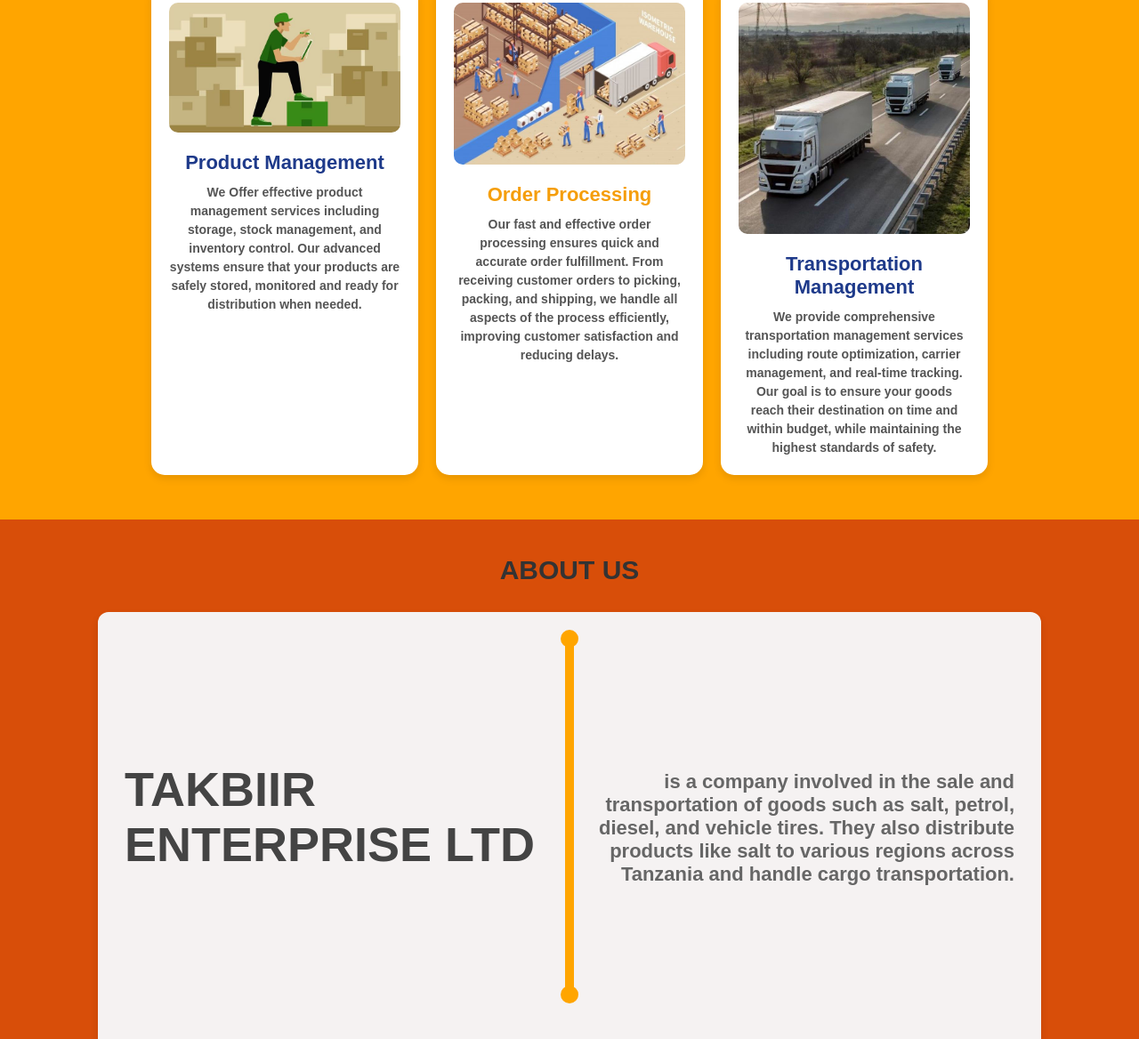
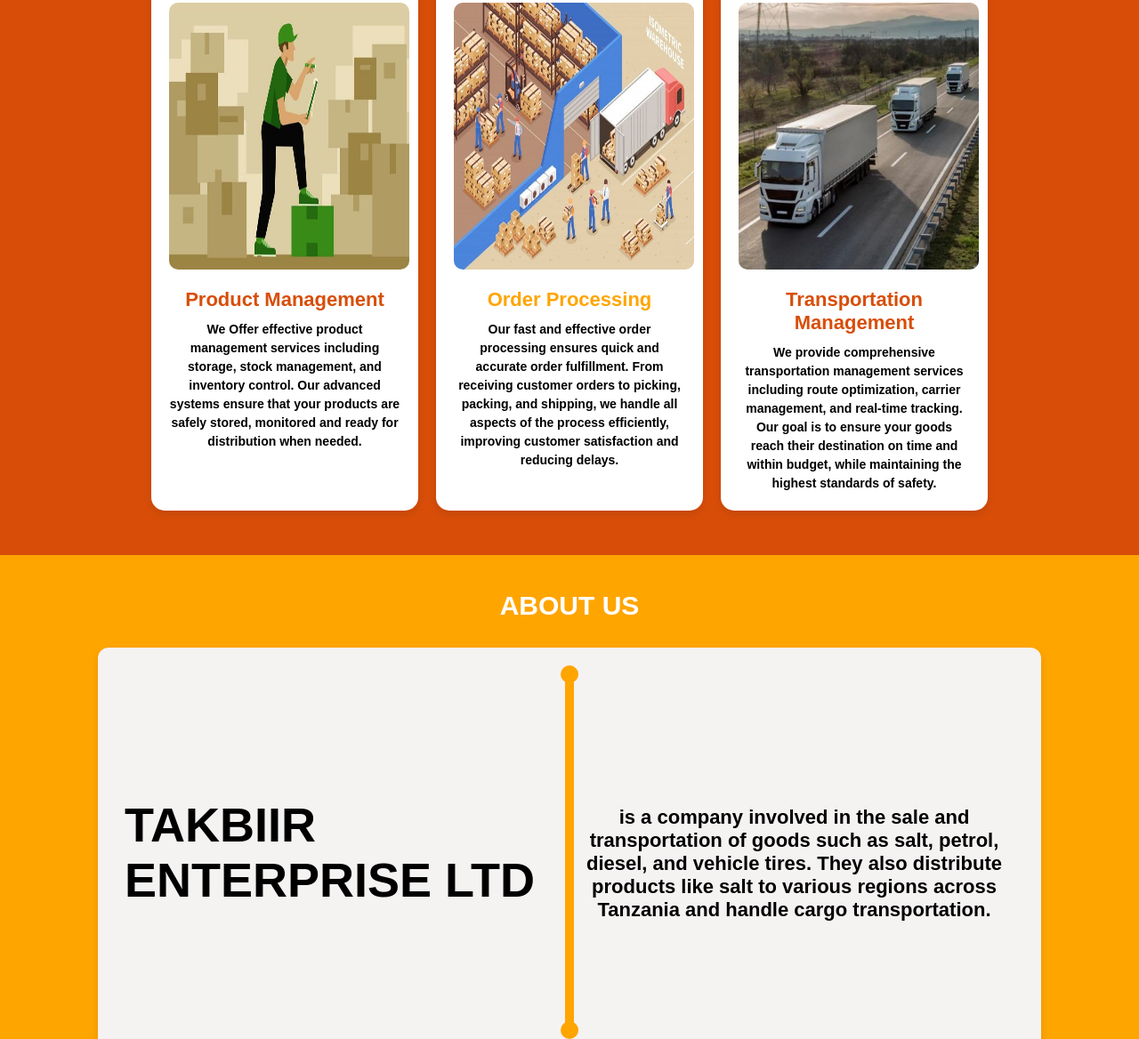
Before and after one commit to youngtiger1/logistic_system, a plain HTML site: page landpage.html in a window 1280 px wide. Shown: the part 1060-2228 px from the top of the page at 89% size. Drawn offline with Linux system fonts and the light colour scheme.

Commit message:
Update the web color

```diff
--- a/landpage.html
+++ b/landpage.html
@@ -74,7 +74,7 @@
         }
         nav ul li a {
             text-decoration: none;
-            color: rgb(22, 96, 182);
+            color: rgb(216, 78, 9);
             font-weight: bold;
         }
         /* moving text animation */
@@ -138,9 +138,9 @@
     background-size: cover;
     background-position: center;
 }
-        #section2 { background-color: orange; }
-        #section3 { background-color: rgb(216, 78 ,9); }
-        #section4 { background-color: orange; }
+        #section2 { background-color: rgb(216, 78 ,9); }
+        #section3 { background-color: orange; }
+        #section4 { background-color: rgb(216, 78 ,9)); }
         #section5 { background-color: lightcoral; }
         #section6 { background-color: gray; }
 
@@ -184,13 +184,13 @@
 }
 
 /* Custom Colors for Titles */
-.product-management h3 { color: #1E3A8A; } /* Dark Blue */
-.order-processing h3 { color: #F59E0B; } /* Orange */
-.transportation-management h3 { color: #1E3A8A; } /* Light Blue */
+.product-management h3 { color: rgb(216, 78 ,9); } /* Dark Blue */
+.order-processing h3 { color:  orange; } /* Orange */
+.transportation-management h3 { color: rgb(216, 78 ,9); } /* Light Blue */
 
 .service-card p {
     font-size: 14px;
-    color: #555;
+    color: black;
     line-height: 1.5;
 }
 /*THIRD SECTION: ABOUT US */
@@ -311,7 +311,7 @@
             box-shadow: 0 4px 8px rgba(0, 0, 0, 0.1);
         }
         .dark {
-            background-color: #ddc496;
+            background-color: orange;
             color: white;
         }
         .light {
@@ -478,20 +478,20 @@
 
 <!--product management services-->
 <div class="service-card product-management">
-    <img src="prodt-management.jpg" alt="product management">
+    <img src="prodt-management.jpg" alt="product management" style="width: 270px; height: 300px;">
 <h3>Product Management</h3>
 <p>We Offer effective product management services including storage, stock management, and inventory control. Our advanced systems ensure that your products are safely stored, monitored and ready for distribution when needed.</p>
 </div>
 
  <!-- Order Processing Service -->
  <div class="service-card order-processing">
-    <img src="order-processing.jpg" alt="Order Processing">
+    <img src="order-processing.jpg" alt="Order Processing" style="width: 270px; height: 300px;">
     <h3>Order Processing</h3>
     <p>Our fast and effective order processing ensures quick and accurate order fulfillment. From receiving customer orders to picking, packing, and shipping, we handle all aspects of the process efficiently, improving customer satisfaction and reducing delays.</p>
 </div>
         <!-- Transportation Management Service -->
         <div class="service-card transportation-management">
-            <img src="transportation-management.jpg" alt="Transportation Management">
+            <img src="transportation-management.jpg" alt="Transportation Management" style="width: 270px; height: 300px">
             <h3>Transportation Management</h3>
             <p>We provide comprehensive transportation management services including route optimization, carrier management, and real-time tracking. Our goal is to ensure your goods reach their destination on time and within budget, while maintaining the highest standards of safety.</p>
         </div>
@@ -500,41 +500,41 @@
             <!--THIRD SECTION-->
              <section class="section" id="section3">
                 <div class="container">
-                    <h2 class="title">ABOUT US</h2>
+                    <h2 class="title" style="color: white;">ABOUT US</h2>
                     <div class="content-box">
 
                         <div class="heading-line">
-                            <h3>TAKBIIR ENTERPRISE LTD</h3>
+                            <h3 style="color: black">TAKBIIR ENTERPRISE LTD</h3>
                             <div class="vertical-line"></div>
-                            <p style="font-size: 22px;"> <br>is a company involved in the sale and transportation of goods such as salt, petrol, diesel, and vehicle tires. They also distribute products like salt to various regions across Tanzania and handle cargo transportation.</p>
+                            <p style="font-size: 22px; color: black; text-align: center;"> <br>is a company involved in the sale and transportation of goods such as salt, petrol, diesel, and vehicle tires. They also distribute products like salt to various regions across Tanzania and handle cargo transportation.</p>
                         </div>
 
                    <!-- <h2 class="title">OUR CORE VALUES</h2> -->
-                   <h2 style="color: #555; text-align: center; margin-top: 60px;">OUR CORE VALUES</h2>
+                   <h2 style="color: black; text-align: center; margin-top: 60px;">OUR CORE VALUES</h2>
                    <div class="core-values">
                    <!--First Row-->
                    <div class="values-section dark">
                             <img src="integrity-icon.jpg" alt="Integrity">
                             <h4>Integrity</h4>
-                         <p>We have the utmost care, respect, and compassion for our customers around the world. We always work for the benefit of the communities we serve.</p>
+                         <p style="color: black;">We have the utmost care, respect, and compassion for our customers around the world. We always work for the benefit of the communities we serve.</p>
                         </div>
 
                         <div class="values-section light">
                             <img src="Accountability-icon.jpg" alt="Accountability">
                             <h4>Accountability</h4>
-                            <p>We conduct our business fairly, with honesty and transparency. Everything we do stands the test of public scrutiny.</p>
+                            <p style="color: black;">We conduct our business fairly, with honesty and transparency. Everything we do stands the test of public scrutiny.</p>
                         </div>
 
                         <div class="values-section light ">
                              <img src="Efficiency-icon.jpg" alt="Efficiency">
                             <h4>Efficiency</h4>
-                            <p>We constantly strive to achieve the highest possible standard in our daily operations and in the quality of the goods and services we provide.</p>
+                            <p style="color: black;">We constantly strive to achieve the highest possible standard in our daily operations and in the quality of the goods and services we provide.</p>
                         </div>
 
                         <div class="values-section dark ">
                              <img src="Team-Work-icon.jpg" alt="Team Work">
                             <h4>Team Work</h4>
-                            <p>We work cohesively with our colleagues across divisions and with our customers and partners around the world, building strong relationships based on tolerance, understanding, and cooperation.</p>
+                            <p style="color: black">We work cohesively with our colleagues across divisions and with our customers and partners around the world, building strong relationships based on tolerance, understanding, and cooperation.</p>
                         </div>
 
                     </div>
```
